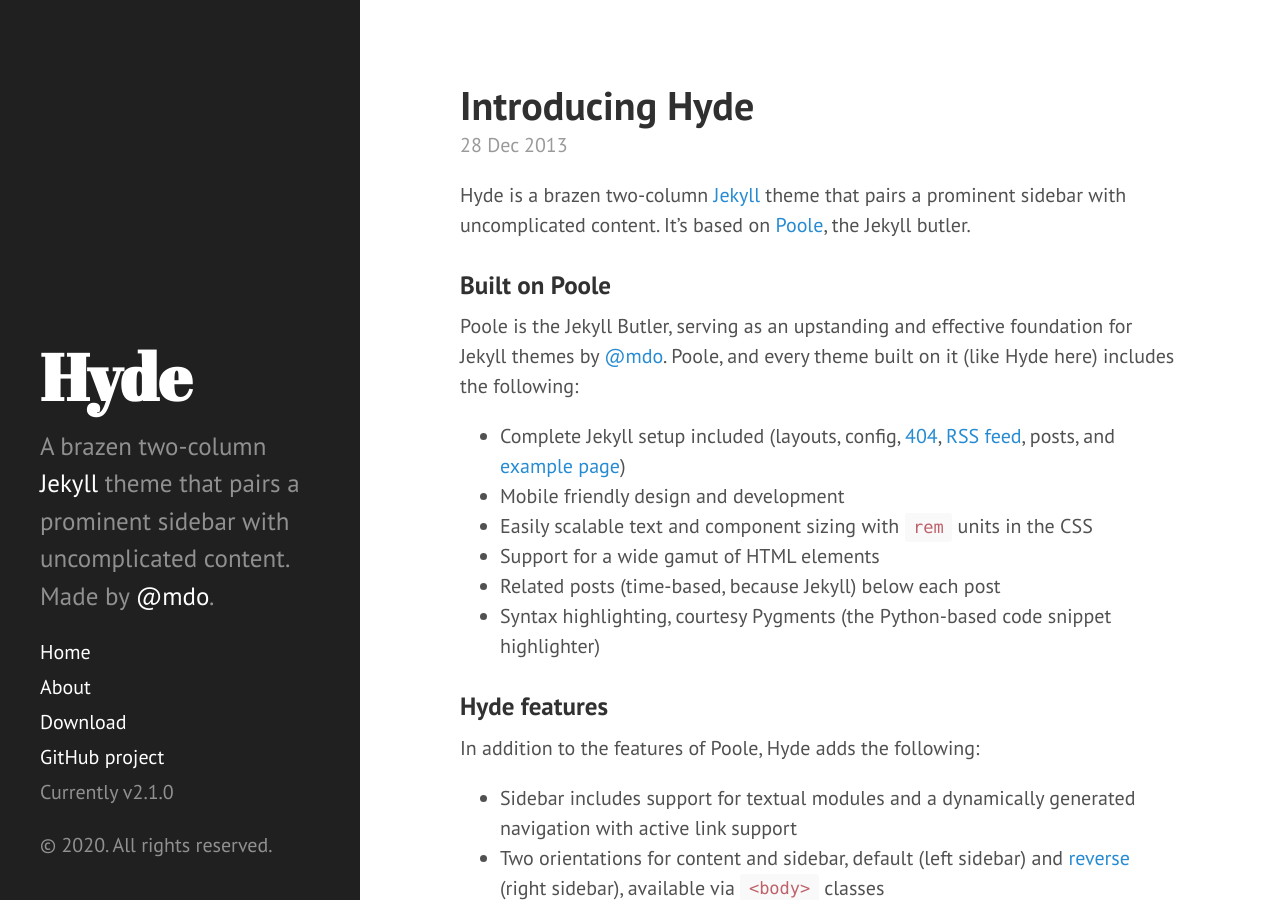
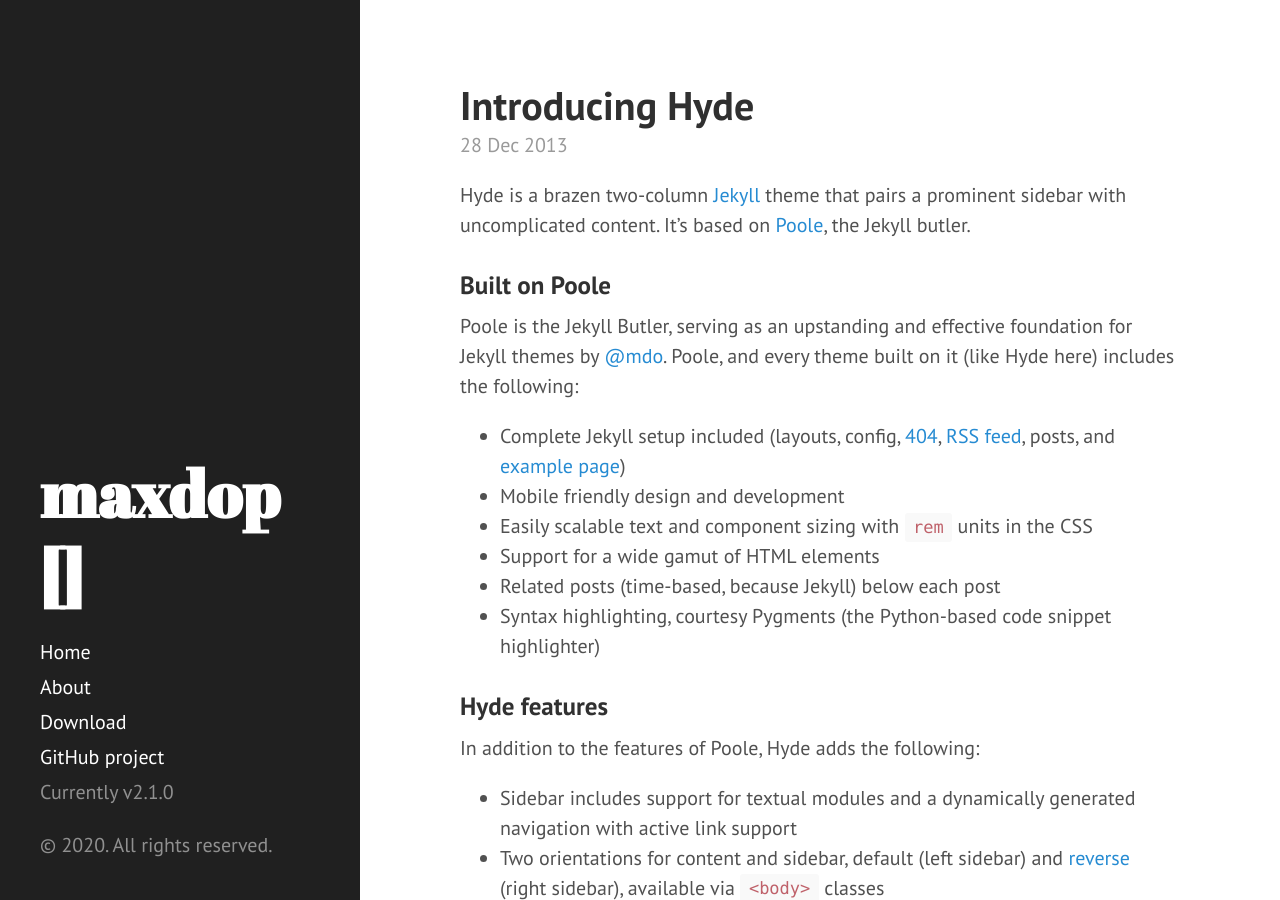
Before and after one commit to maxdop/maxdop.github.io, a Jekyll site: the page built from index.html, in a window 1280 px wide and 900 px high. Built offline with Jekyll 4.4.1, drawn with Linux system fonts in a browser that asks for light colours; Markdown is read by kramdown in place of the engine named in the settings; the list of posts is cut into pages by our own code.

Commit message:
Update _config.yml

```diff
--- a/_config.yml
+++ b/_config.yml
@@ -7,15 +7,15 @@ permalink:        pretty
 relative_permalinks: true
 
 # Setup
-title:            Hyde
-tagline:          'A Jekyll theme'
-description:      'A brazen two-column <a href="http://jekyllrb.com" target="_blank">Jekyll</a> theme that pairs a prominent sidebar with uncomplicated content. Made by <a href="https://twitter.com/mdo" target="_blank">@mdo</a>.'
-url:              http://hyde.getpoole.com
+title:            maxdop []
+tagline:          #'A Jekyll theme'
+description:      #'A brazen two-column <a href="http://jekyllrb.com" target="_blank">Jekyll</a> theme that pairs a prominent sidebar with uncomplicated content. Made by <a href="https://twitter.com/mdo" target="_blank">@mdo</a>.'
+url:              https://maxdop.github.io
 baseurl:          /
 
 author:
-  name:           'Mark Otto'
-  url:            https://twitter.com/mdo
+  name:           'Tamil Selvan'
+  url:            #https://twitter.com/mdo
 
 paginate:         5
 
@@ -23,4 +23,4 @@ paginate:         5
 version:          2.1.0
 
 github:
-  repo:           https://github.com/poole/hyde
+  repo:           #https://github.com/poole/hyde
```
